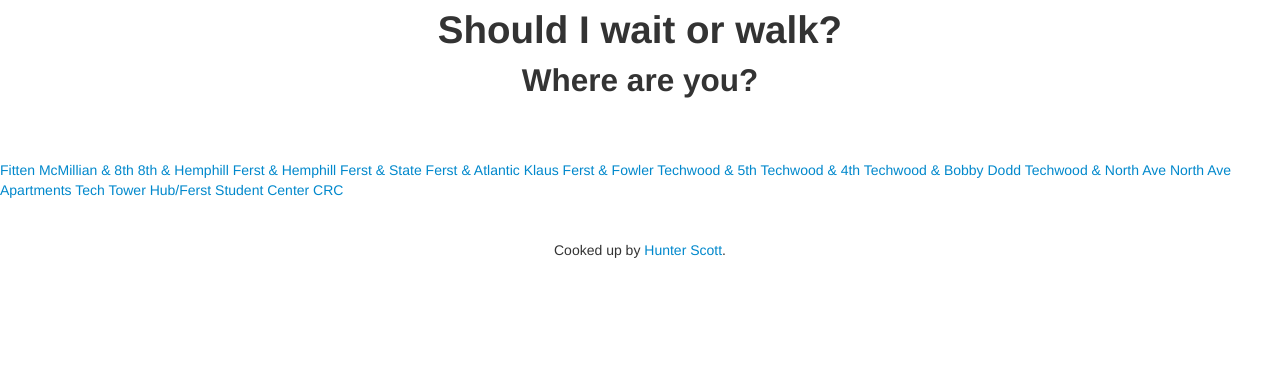
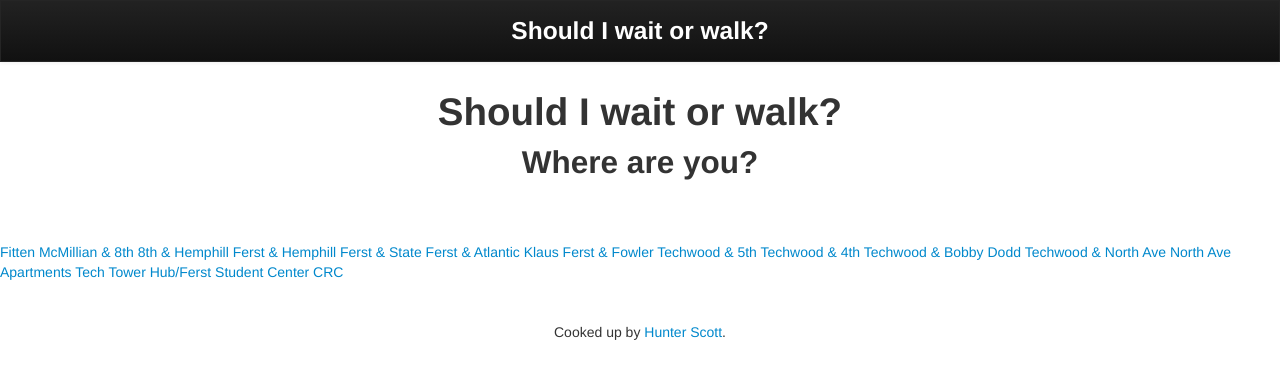
Before and after one commit to blueintegral/WaitOrWalk, a Flask app: page / in a window 1280 px wide. Shown: the top 379 px of the page. Run offline with Flask 2, Linux system fonts and the light colour scheme; some libraries are stand-ins or nearby versions.

Commit message:
Create header.

```diff
--- /dev/null
+++ b/static/themes/css/style.css
@@ -0,0 +1,13 @@
+.navbar-inner h3 {
+	color: #fff;
+}
+
+.navbar-unrounded .navbar-inner {
+	-webkit-border-radius: 0;
+	-moz-border-radius: 0;
+	border-radius: 0;
+}
+
+.navbar-inner .container {
+	text-align: center;
+}
--- a/templates/index.html
+++ b/templates/index.html
@@ -3,12 +3,27 @@
 <head>
 	<meta charset="utf-8">
 	<meta name="viewport" content="width=device-width,initial-scale=1">
+
 	<title>Wait or Walk?</title>
+
 	<link rel="stylesheet" href="{{url_for('static', filename='themes/css/bootstrap.css')}}">
+	<link rel="stylesheet" href="{{url_for('static', filename='themes/css/style.css')}}">
+
 	<script src="http://code.jquery.com/jquery-1.9.1.min.js"></script>
 	<script src="{{url_for('static', filename='themes/js/script.js')}}"></script>
 </head>
 <body>
+	<div class="navbar navbar-inverse navbar-unrounded">
+		<div class="navbar-inner">
+			<div class="container">
+				<h3>Should I wait or walk?</h3>
+			</div>
+		</div>
+	</div>
+
+	<div class="container">
+	</div>
+
 	<div data-role="page" data-theme="a">
 		<div data-role="header" data-position="inline">
 			<center><h1>Should I wait or walk?</h1></center>
```
